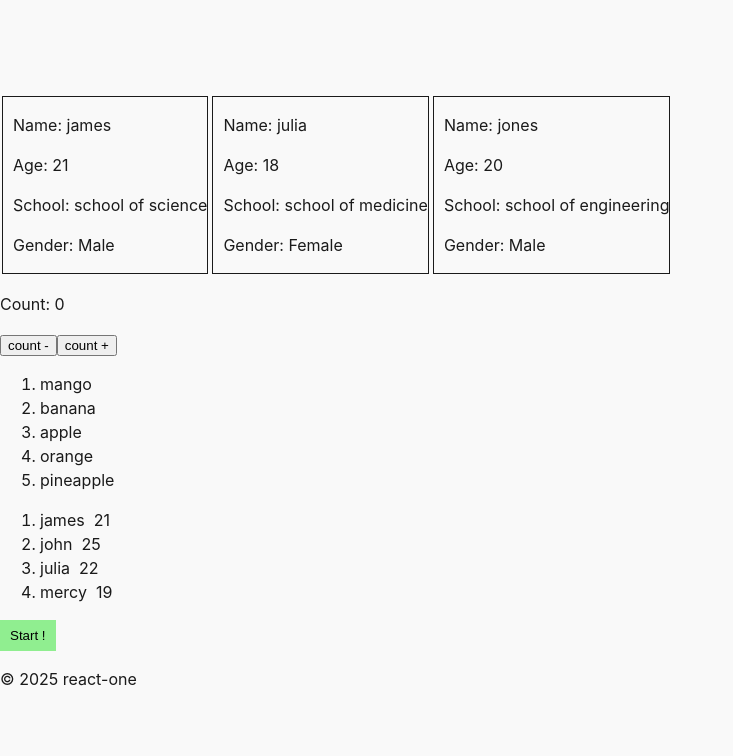
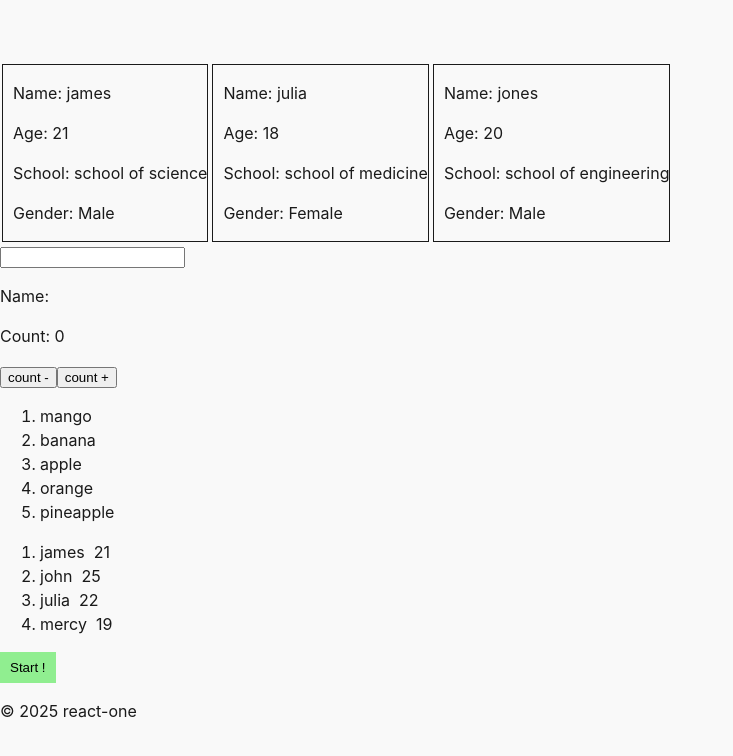
Before and after one commit to mukuvi/MAIN-TEST, a React (Vite) app in the folder REACT/react-one/: page / in a window 1280 px wide. Shown: the top 756 px of the page, without its empty margins (0-733 px from the left). Built offline with nearby package versions, Linux system fonts and the light colour scheme.

Commit message:
fire-one

```diff
--- a/REACT/react-one/src/App.jsx
+++ b/REACT/react-one/src/App.jsx
@@ -2,6 +2,7 @@ import Button from "./Button";
 import Counter from "./Counter";
 import Footer from "./Footer";
 import Info from "./Info";
+import InputChange from "./InputChange";
 import List from "./List";
 import "./index.css";
 
@@ -24,6 +25,7 @@ function App() {
           />
           <Info />
         </div>
+        <InputChange />
         <Counter />
         <List />
         <Button />
--- a/REACT/react-one/src/InputChange.jsx
+++ b/REACT/react-one/src/InputChange.jsx
@@ -1 +1,14 @@
-export default function InputChange() {}
+import { useState } from "react";
+
+export default function InputChange() {
+  const [name, setName] = useState();
+  const handleChange = (e) => {
+    setName(e.target.value);
+  };
+  return (
+    <>
+      <input onChange={handleChange} value={name} />
+      <p>Name: {name}</p>
+    </>
+  );
+}
```
